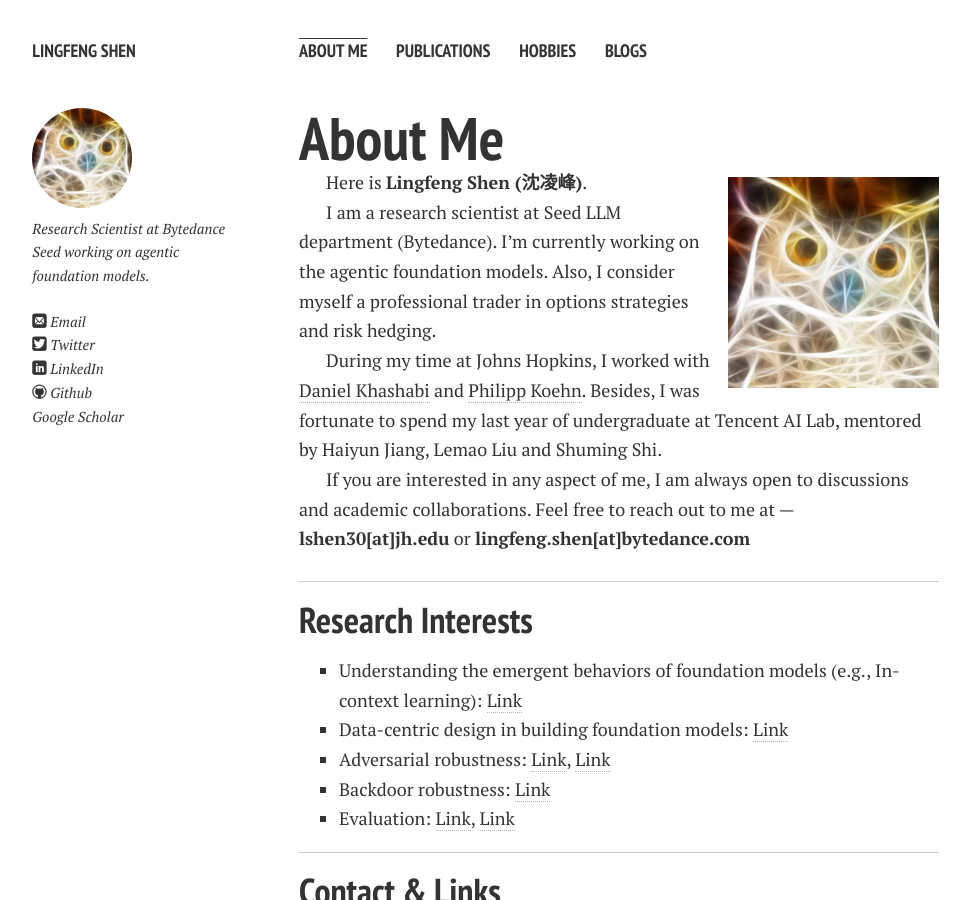
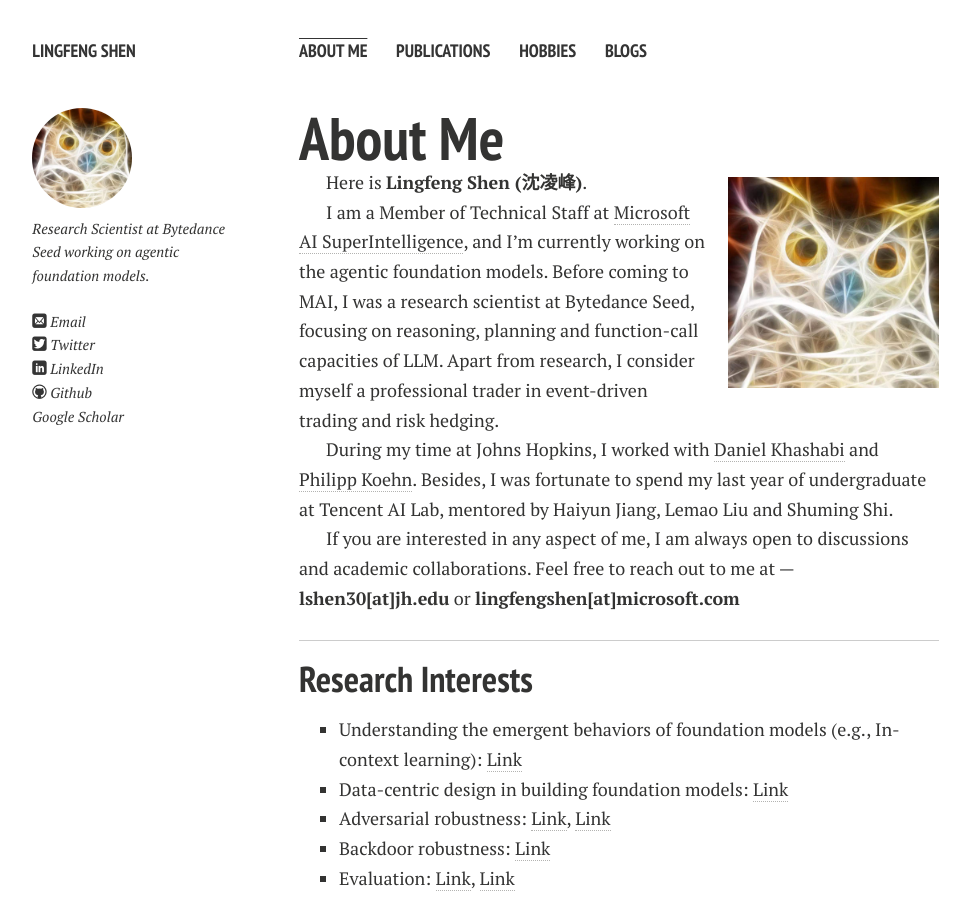
Before and after one commit to shadowkiller33/shadowkiller33.github.io, a Jekyll site: the page built from index.md, in a window 1280 px wide and 900 px high. Shown: the whole window, without its empty margins (21-991 px from the left). Built offline with Jekyll 4.4.1, drawn with Linux system fonts in a browser that asks for light colours; nearby versions of some CDN libraries; comment, search, counter and statistics services are not loaded; a style sheet for code colours, icons or effects is not loaded; our own code applies the rules of GitHub Pages for plain Markdown files.

Commit message:
Update professional details and contact email in the About Me section

```diff
--- a/index.md
+++ b/index.md
@@ -8,11 +8,11 @@
 
 Here is **Lingfeng Shen (沈凌峰)**.<br>
 
-I am a research scientist at Seed LLM department (Bytedance). I'm currently working on the agentic foundation models. Also, I consider myself a professional trader in options strategies and risk hedging.
+I am a Member of Technical Staff at [Microsoft AI SuperIntelligence](https://microsoft.ai/), and I'm currently working on the agentic foundation models. Before coming to MAI, I was a research scientist at Bytedance Seed, focusing on reasoning, planning and function-call capacities of LLM. Apart from research, I consider myself a professional trader in event-driven trading and risk hedging.
 
 During my time at Johns Hopkins, I worked with [Daniel Khashabi](https://danielkhashabi.com/) and [Philipp Koehn](https://www.cs.jhu.edu/~phi/). Besides, I was fortunate to spend my last year of undergraduate at Tencent AI Lab, mentored by Haiyun Jiang, Lemao Liu and Shuming Shi.
 
-If you are interested in any aspect of me, I am always open to discussions and academic collaborations. Feel free to reach out to me at — **lshen30[at]jh.edu** or **lingfeng.shen[at]bytedance.com**
+If you are interested in any aspect of me, I am always open to discussions and academic collaborations. Feel free to reach out to me at — **lshen30[at]jh.edu** or **lingfengshen[at]microsoft.com**
 
 ---
 
```
